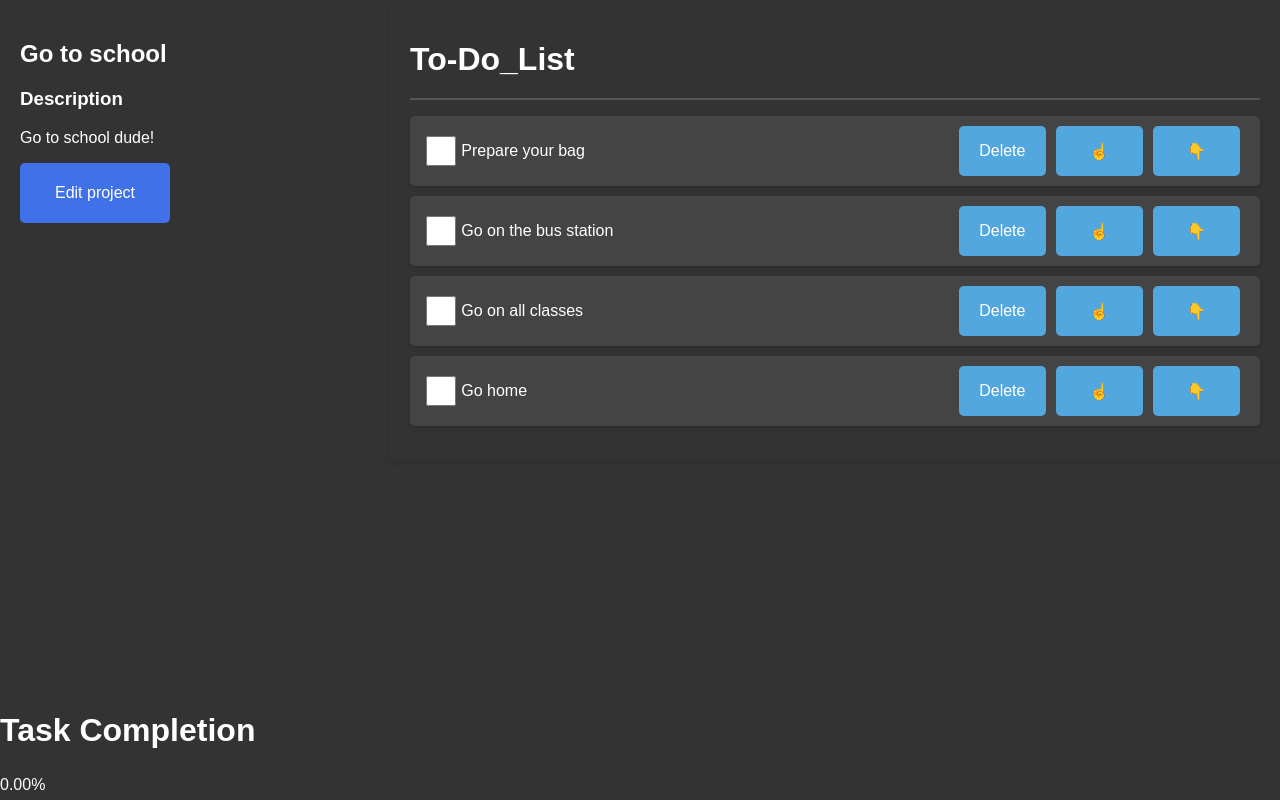
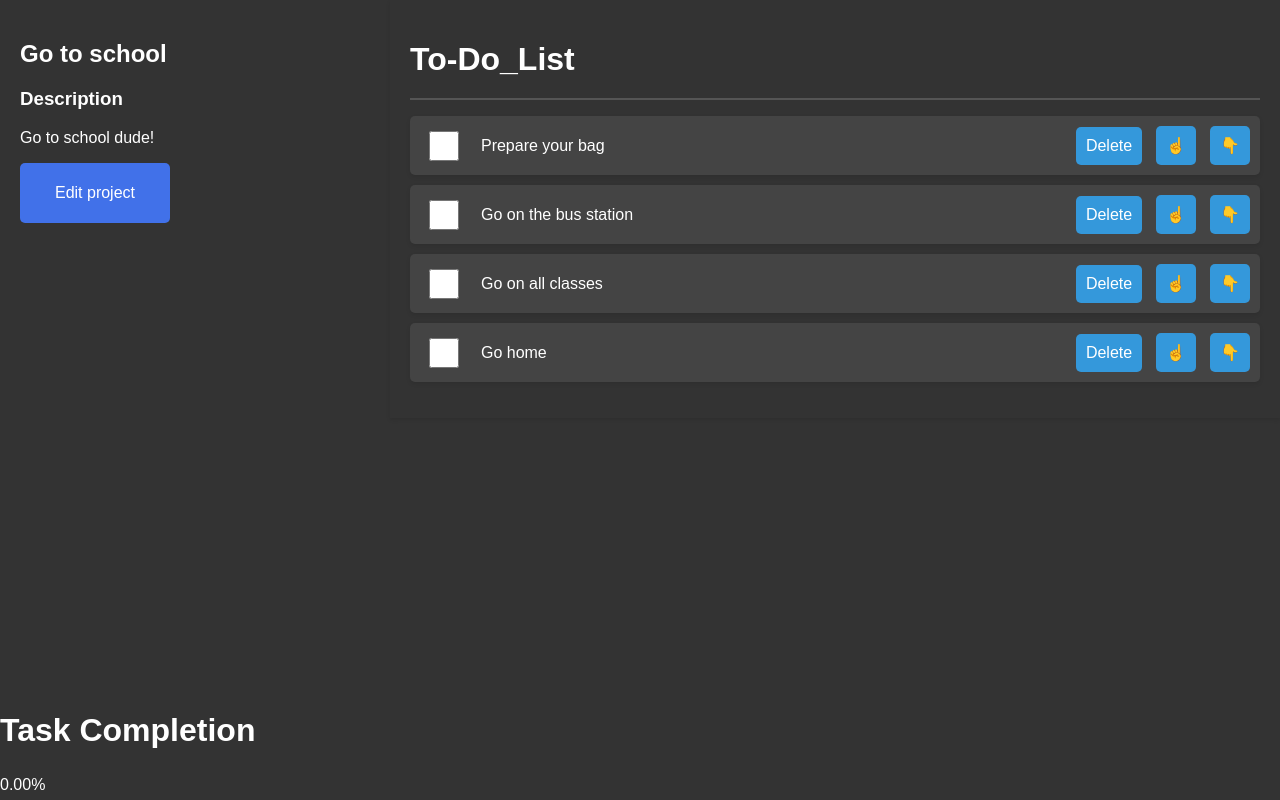
Before and after one commit to simecki123/Superior_Tasker, a React (Vite) app: page /projectdetails in a window 1280 px wide. Built offline with nearby package versions, Linux system fonts and the light colour scheme.

Commit message:
Fixing css of project details components.

```diff
--- a/src/CheckProjectComponents/List-Of-Tasks-Components/List-Of-Tasks-To-Complete-dark.css
+++ b/src/CheckProjectComponents/List-Of-Tasks-Components/List-Of-Tasks-To-Complete-dark.css
@@ -1,24 +1,23 @@
-.toDoList {
-
+.toDoList-list-of-tasks {
     background-color: #333; /* Dark background color */
     color: #fff; /* Text color */
     padding: 20px;
     box-shadow: 0 2px 4px rgba(0, 0, 0, 0.1);
   }
 
-  .toDoList h1 {
+  .todo-list-title {
     color: #fff;
     font-size: 2em;
     margin-bottom: 20px;
   }
 
 
-  .toDoList ol {
+  .unordered-list-todo-list-of-tasks {
     list-style-type: none;
     padding: 0;
   }
 
-  .toDoList li {
+  .list-todo-list-of-tasks {
     display: flex;
     align-items: center;
     justify-content: space-between;
@@ -28,17 +27,17 @@
     border-radius: 5px;
   }
 
-  .toDoList .text {
+  .todo-list-text {
     width: 70%; /* Adjust as needed */
   }
 
-  .checkbox{
+  .todo-list-checkbox{
     height: 30px;
     width: 40px;
   }
 
-  .toDoList .delete-button,
-  .toDoList .move-button {
+  .to-do-list-delete-button,
+  .to-do-List-move-button {
     background-color: #53a7df; /* Red button color */
     color: #fff; /* Text color */
     border: none;
@@ -47,7 +46,7 @@
     cursor: pointer;
   }
 
-  .toDoList .delete-button:hover,
-  .toDoList .move-button:hover {
+  .to-do-list-delete-button:hover,
+  .to-do-List-move-button:hover {
     background-color: #3535ec; /* Darker red color on hover */
   }
--- a/src/CheckProjectComponents/List-Of-Tasks-Components/List-Of-Tasks-To-Complete-light.css
+++ b/src/CheckProjectComponents/List-Of-Tasks-Components/List-Of-Tasks-To-Complete-light.css
@@ -1,4 +1,4 @@
-.toDoList {
+.toDoList-list-of-tasks {
 
     background-color: #fff; /* Dark background color */
     color: #333; /* Text color */
@@ -6,19 +6,19 @@
     box-shadow: 0 2px 4px rgba(0, 0, 0, 0.1);
   }
 
-  .toDoList h1 {
+  .todo-list-title {
     color: #333;
     font-size: 2em;
     margin-bottom: 20px;
   }
 
 
-  .toDoList ol {
+  .unordered-list-todo-list-of-tasks  {
     list-style-type: none;
     padding: 0;
   }
 
-  .toDoList li {
+  .list-todo-list-of-tasks {
     display: flex;
     align-items: center;
     justify-content: space-between;
@@ -28,17 +28,17 @@
     border-radius: 5px;
   }
 
-  .checkbox{
+  .todo-list-checkbox{
     height: 30px;
     width: 40px;
   }
 
-  .toDoList .text {
+  .todo-list-text {
     width: 70%; /* Adjust as needed */
   }
 
-  .toDoList .delete-button,
-  .toDoList .move-button {
+  .to-do-list-delete-button,
+  .to-do-List-move-button {
     background-color: #53df5f; /* Red button color */
     color: #333; /* Text color */
     border: none;
@@ -47,7 +47,7 @@
     cursor: pointer;
   }
 
-  .toDoList .delete-button:hover,
-  .toDoList .move-button:hover {
+  .to-do-list-delete-button:hover,
+  .to-do-List-move-button:hover {
     background-color: #1eb314; /* Darker red color on hover */
   }
--- a/src/CheckProjectComponents/List-Of-Tasks-Components/List-Of-Tasks-To-Complete.jsx
+++ b/src/CheckProjectComponents/List-Of-Tasks-Components/List-Of-Tasks-To-Complete.jsx
@@ -4,22 +4,22 @@ import PropTypes from 'prop-types';
 function ListOfTasksToCompleteScreen({ tasklist, setTasklist, moveTaskUp, moveTaskDown, deleteTask, toggleTaskDone }) {
     return (
         <>
-            <div className='toDoList'>
-                <h1>To-Do_List</h1>
+            <div className='toDoList-list-of-tasks'>
+                <h1 className='todo-list-title'>To-Do_List</h1>
                 <hr></hr>
-                <ol>
+                <ol className='unordered-list-todo-list-of-tasks'>
                     {tasklist.map(task => (
-                        <li key={task.id}>
+                        <li className='list-todo-list-of-tasks' key={task.id}>
                             <input
                                 type='checkbox'
-                                className='checkbox'
+                                className='todo-list-checkbox'
                                 value={task.done}
                                 onChange={() => toggleTaskDone(task.id)} // Call toggleTaskDone on change
                             />
-                            <span className='text'>{task.name}</span>
-                            <button className='delete-button' onClick={() => deleteTask(task.id)}>Delete</button>
-                            <button className='move-button' onClick={() => moveTaskUp(task.id)}>☝</button>
-                            <button className='move-button' onClick={() => moveTaskDown(task.id)}>👇</button>
+                            <span className='todo-list-text'>{task.name}</span>
+                            <button className='todo-list-delete-button' onClick={() => deleteTask(task.id)}>Delete</button>
+                            <button className='todo-list-move-button' onClick={() => moveTaskUp(task.id)}>☝</button>
+                            <button className='todo-list-move-button' onClick={() => moveTaskDown(task.id)}>👇</button>
                         </li>
                     ))}
                 </ol>
--- a/src/CheckProjectComponents/Project-Deatils-Components/Project-Details-dark.css
+++ b/src/CheckProjectComponents/Project-Deatils-Components/Project-Details-dark.css
@@ -1,11 +1,10 @@
 
-body{
-    background-color: #333;
-}
+
 
 .project-details-desc{
-    height: 100%;
+    height: 90%;
     background-color: #333;
+
 }
 
 .project-name{
--- a/src/CheckProjectComponents/Project-Deatils-Components/Project-Details-light.css
+++ b/src/CheckProjectComponents/Project-Deatils-Components/Project-Details-light.css
@@ -1,10 +1,8 @@
 
-body{
-    background-color: #fff;
-}
+
 
 .project-details-desc{
-    height: 100%;
+    height: 90%;
     background-color: #fff;
 }
 
--- a/src/CheckProjectComponents/Project-details-task-list-dark.css
+++ b/src/CheckProjectComponents/Project-details-task-list-dark.css
@@ -1,7 +1,6 @@
-body{
-    background-color: #333;
-}
+
 .project-details-list-of-tasks {
+    width: 100%;
     background-color: #333; /* Dark background color */
     color: #fff; /* Text color */
     height: 100vh; /* Full viewport height */
--- a/src/CheckProjectComponents/Project-details-task-list-light.css
+++ b/src/CheckProjectComponents/Project-details-task-list-light.css
@@ -1,7 +1,6 @@
-body{
-    background-color: #fff;
-}
+
 .project-details-list-of-tasks {
+    width: 100%;
     background-color: #fff; /* Light background color */
     color: #333; /* Text color */
     height: 100vh; /* Full viewport height */
```
